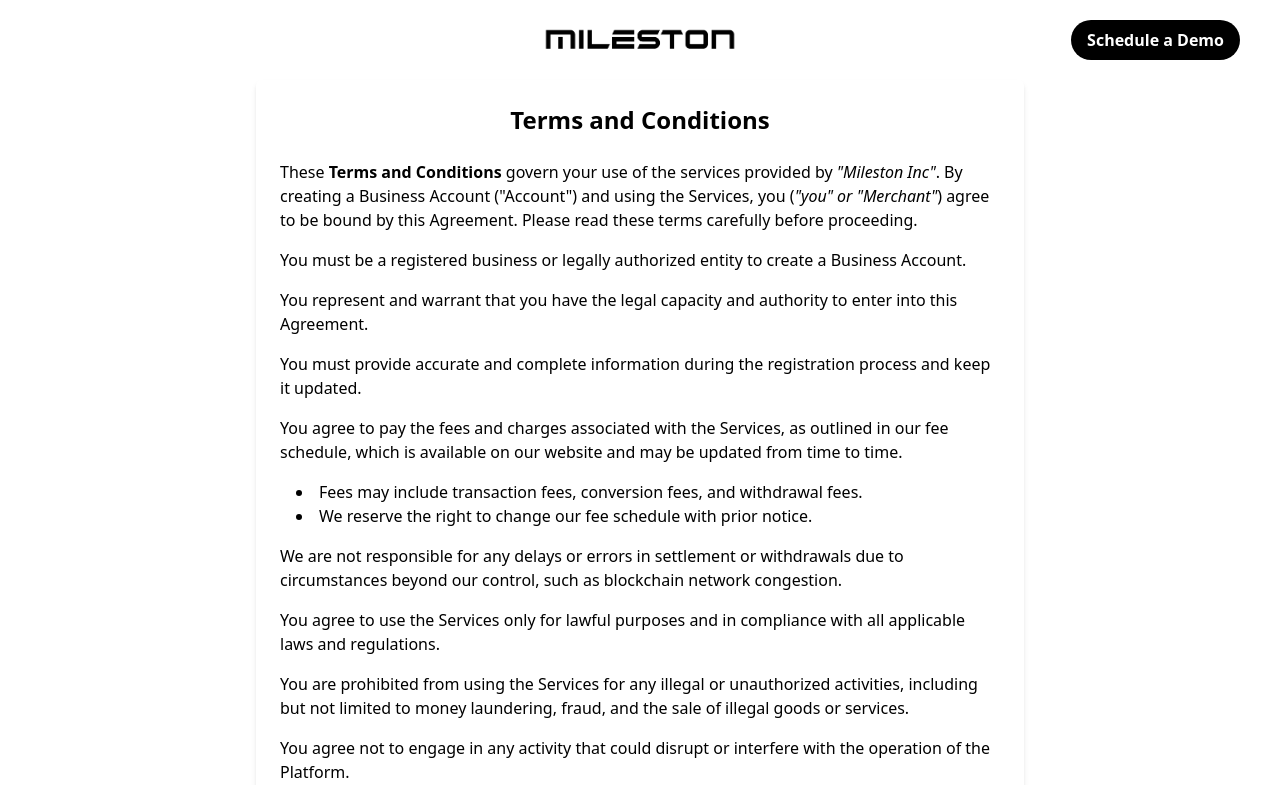
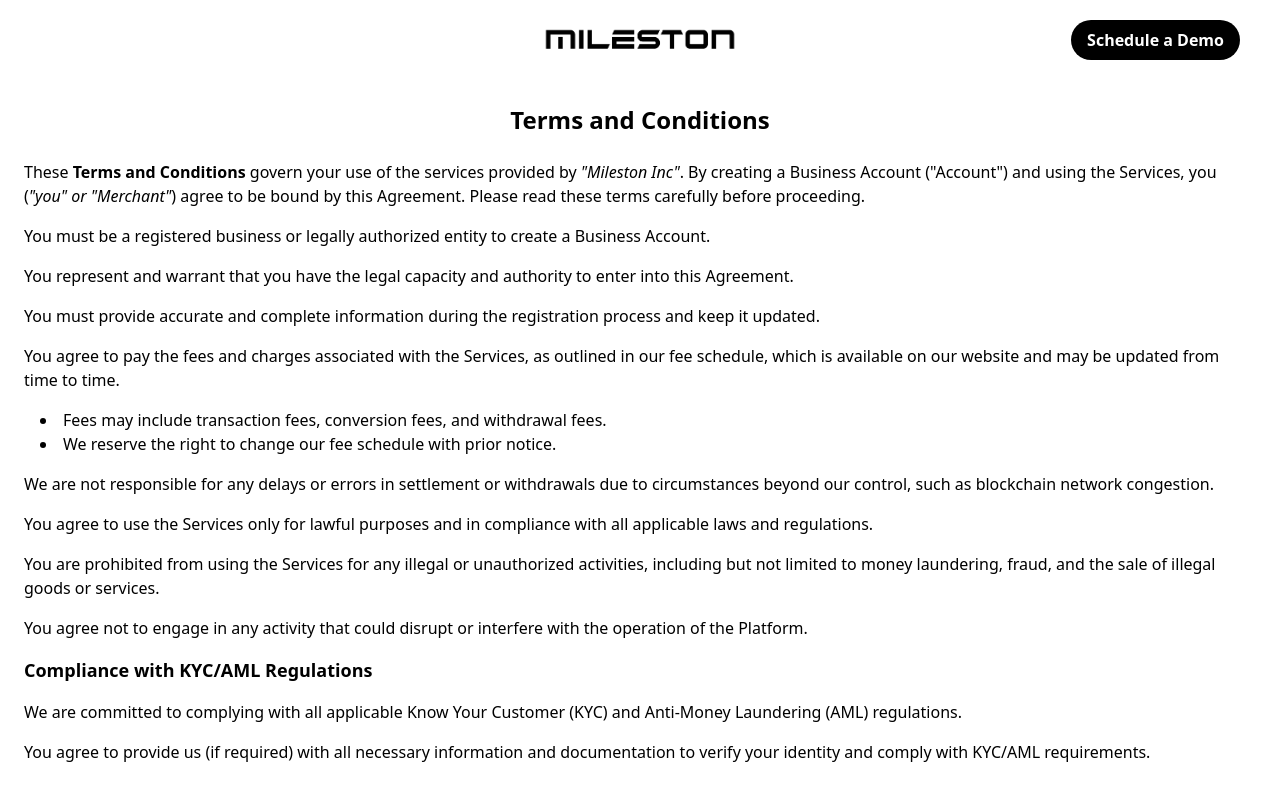
Before and after one commit to Mileston-co/mileston-business-website, a Next.js app: page /terms-condition in a window 1280 px wide. Shown: the top 785 px of the page. Built offline with nearby package versions, Linux system fonts and the light colour scheme.

Commit message:
updated tc

```diff
--- a/src/app/terms-condition/page.js
+++ b/src/app/terms-condition/page.js
@@ -1,6 +1,6 @@
 export default function TermsAndConditions() {
     return (
-      <div className="p-6 max-w-3xl mx-auto rounded-md shadow-md">
+      <div className="p-6 mx-auto">
         <h1 className="text-2xl font-bold text-center mb-6">
           Terms and Conditions
         </h1>
```
